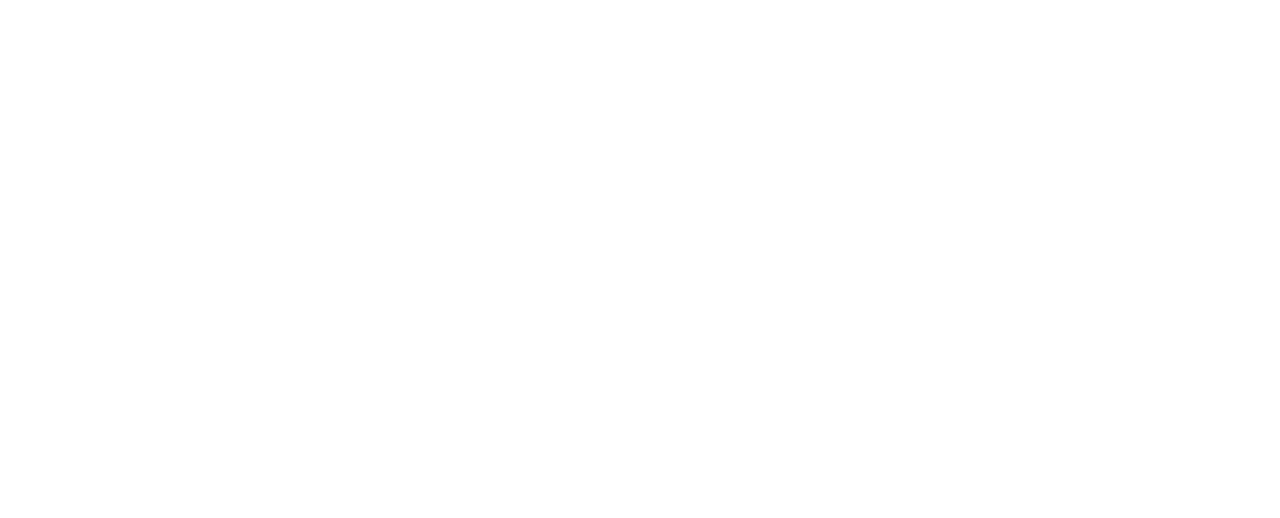
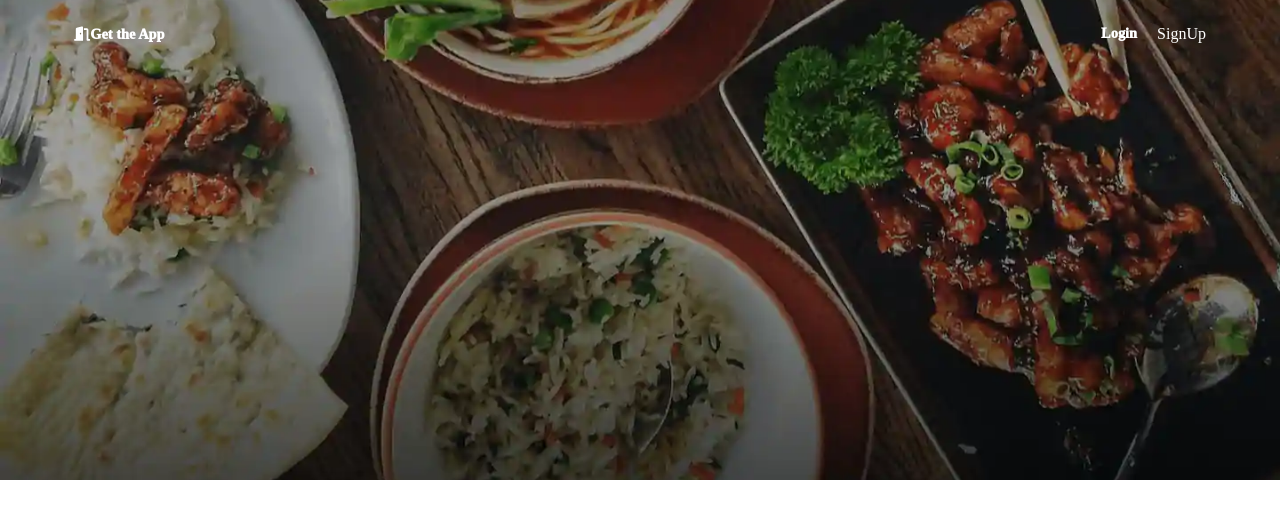
Before and after one commit to AnvithDev/Zomato-clone, a plain HTML site: page LandingPage/index.html in a window 1280 px wide. Drawn offline with Linux system fonts and the light colour scheme.

Commit message:
Added navbar and background image

```diff
--- a/LandingPage/assets/styles/styles.css
+++ b/LandingPage/assets/styles/styles.css
@@ -9,3 +9,33 @@
 a{
     color: unset;
 }
+
+header{
+    background-image: url('../images/hero.png');
+    background-position: center;
+    background-size: cover;
+    height: 60vh;
+}
+
+nav{
+    display: flex;
+    justify-content: space-between;
+    align-items: center;
+    flex-direction: row;
+    padding: 25px 0px;
+    width: 90%;
+    margin:0px auto;
+}
+
+nav .nav-items{
+    color: white;
+    margin:0px 10px;
+}
+nav div.container{
+    display: flex;
+    }
+
+nav div.nav-items:first-child{
+    font-size: 0.9rem;
+    font-weight: 988;
+}
--- a/LandingPage/index.html
+++ b/LandingPage/index.html
@@ -12,7 +12,17 @@
 </head>
 
 <body>
-
+    <header>
+        <nav>
+            <div class="nav-items">
+                <i class="fas fa-door-open"></i>Get the App
+            </div>
+            <div class="container">
+            <div class="nav-items">Login</div>
+            <div class="nav-items">SignUp</div>
+        </div>
+        </nav>
+    </header>
 </body>
 
 </html>
```
